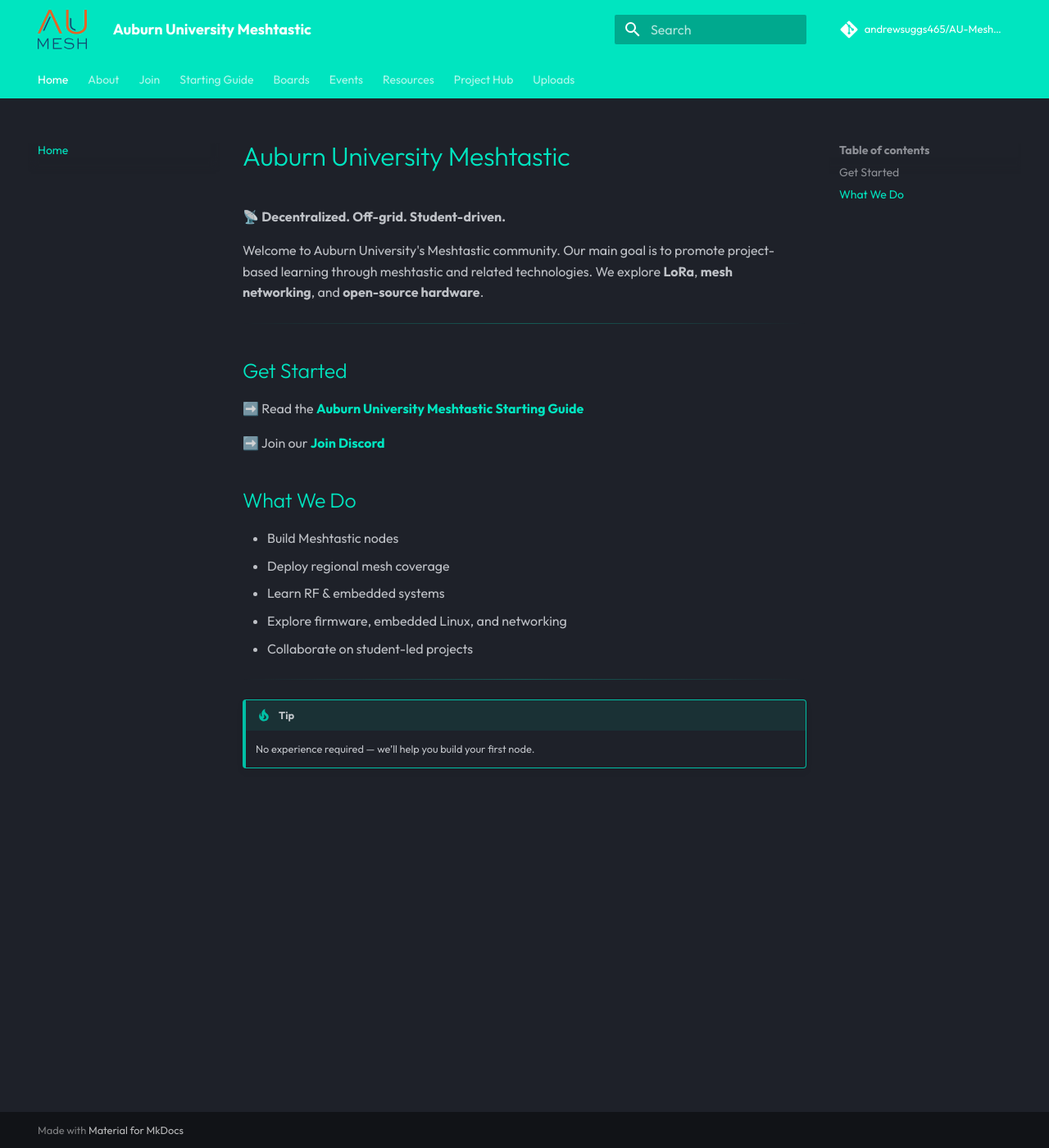
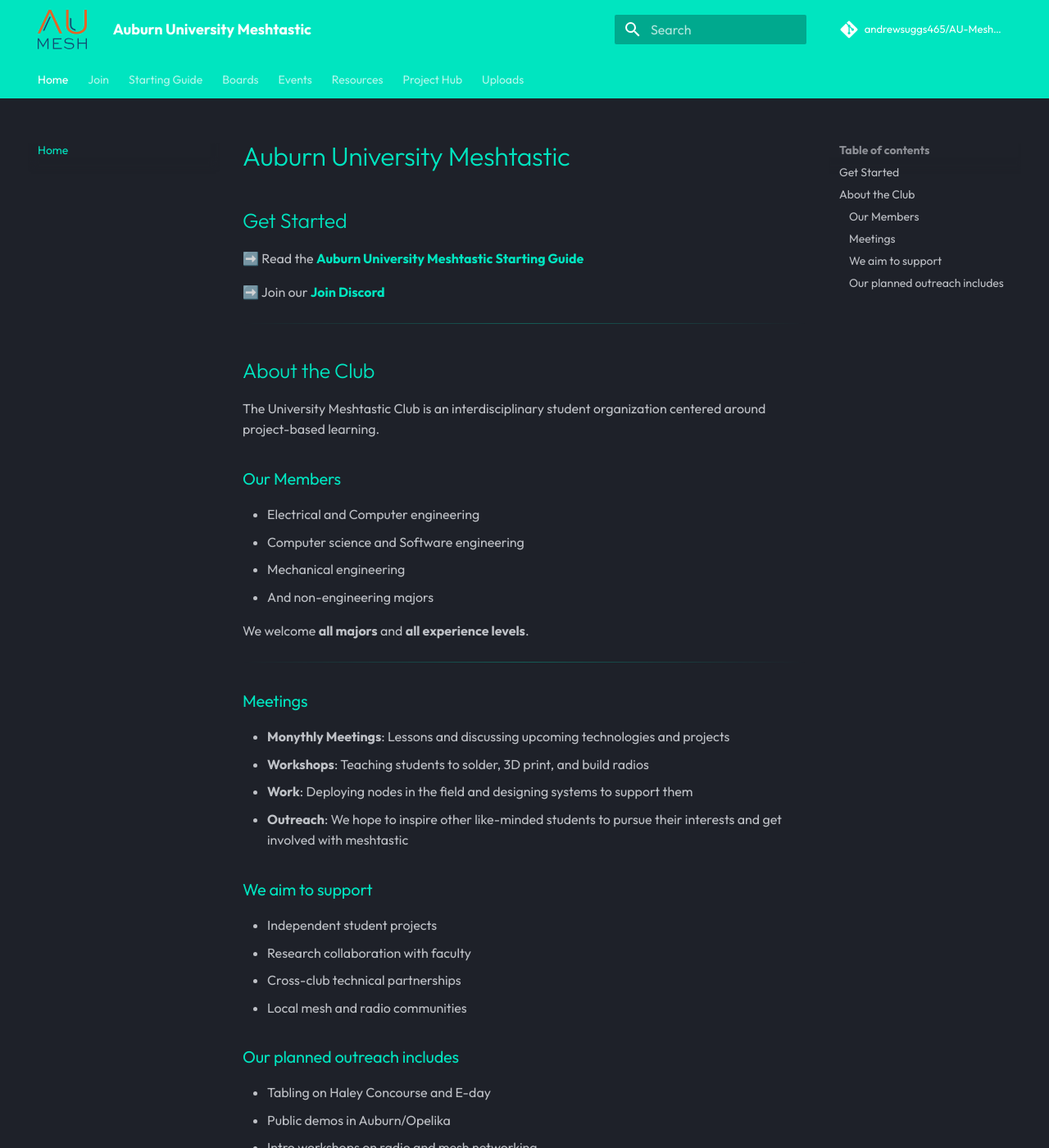
Before and after one commit to andrewsuggs465/AU-Meshtastic, an MkDocs documentation site: the page built from docs/index.md, in a window 1280 px wide and 1400 px high. Shown: the whole window at 82% size. Built offline with MkDocs 1.6.1 and Material for MkDocs 9.7.7, drawn with Linux system fonts in a browser that asks for light colours; comment, search, counter and statistics services are not loaded; some of the changed text lies outside the part shown.

```diff
--- a/docs/about.md
+++ /dev/null
@@ -1,42 +0,0 @@
-# About the Club
-
-The University Meshtastic Club is an interdisciplinary student organization centered around learning by building.
-
-## Our Members
-
-- Electrical and Computer engineering
-- Computer science and Software engineering
-- Mechanical engineering
-- And non-engineering majors
-
-We welcome **all majors** and **all experience levels**.
-
----
-
-## Project-Based Learning
-
-Our primary goal is **learning through doing**.
-
-### Our club meetings look like this
-
-- **Meetings**: Building functional hardware and discussing upcoming technologies and projects
-- **Work**: Deploying nodes in the field and designing systems to support them
-- **Outreach**: We hope to inspire other like-minded students to pursue their interests and get involved with meshtastic
-
-### We aim to support
-
-- Independent student projects
-- Research collaboration with faculty
-- Cross-club technical partnerships
-
-## Community Outreach
-
-We're committed to sharing what we learn beyond the club.
-
-### Our planned outreach includes
-
-- Tabling on Haley Concourse and E-day
-- Public demos in Auburn/Opelika
-- Intro workshops on radio and mesh networking
-
-Long-term, we aim to build a regional, community-supported mesh network that anyone can learn from or participate in.
--- a/docs/index.md
+++ b/docs/index.md
@@ -1,10 +1,4 @@
 # Auburn University Meshtastic
-
-📡 **Decentralized. Off-grid. Student-driven.**
-
-Welcome to Auburn University's Meshtastic community. Our main goal is to promote project-based learning through meshtastic and related technologies. We explore **LoRa**, **mesh networking**, and **open-source hardware**.
-
----
 
 ## Get Started
 
@@ -12,15 +6,41 @@ Welcome to Auburn University's Meshtastic community. Our main goal is to promote
 
 ➡️ Join our **[Join Discord](https://discord.com/api/guilds/1453918513797271687/widget.json)**
 
-## What We Do
+---
 
-- Build Meshtastic nodes
-- Deploy regional mesh coverage
-- Learn RF & embedded systems
-- Explore firmware, embedded Linux, and networking
-- Collaborate on student-led projects
+## About the Club
+
+The University Meshtastic Club is an interdisciplinary student organization centered around project-based learning.
+
+### Our Members
+
+- Electrical and Computer engineering
+- Computer science and Software engineering
+- Mechanical engineering
+- And non-engineering majors
+
+We welcome **all majors** and **all experience levels**.
 
 ---
 
-!!! tip
-    No experience required — we’ll help you build your first node.
+### Meetings
+
+- **Monythly Meetings**: Lessons and discussing upcoming technologies and projects
+- **Workshops**: Teaching students to solder, 3D print, and build radios
+- **Work**: Deploying nodes in the field and designing systems to support them
+- **Outreach**: We hope to inspire other like-minded students to pursue their interests and get involved with meshtastic
+
+### We aim to support
+
+- Independent student projects
+- Research collaboration with faculty
+- Cross-club technical partnerships
+- Local mesh and radio communities
+
+### Our planned outreach includes
+
+- Tabling on Haley Concourse and E-day
+- Public demos in Auburn/Opelika
+- Intro workshops on radio and mesh networking
+
+Long-term, we aim to build a regional, community-supported mesh network that anyone can learn from or participate in.
--- a/mkdocs.yml
+++ b/mkdocs.yml
@@ -44,7 +44,6 @@ markdown_extensions:
 
 nav:
   - Home: index.md
-  - About: about.md
   - Join: join.md
   - Starting Guide: starting-guide.md
   - Boards: boards.md
```
Also changed, not shown: docs/boards.md (+2 -4 lines), docs/resources.md (+7 -0 lines), docs/starting-guide.md (+2 -0 lines).
